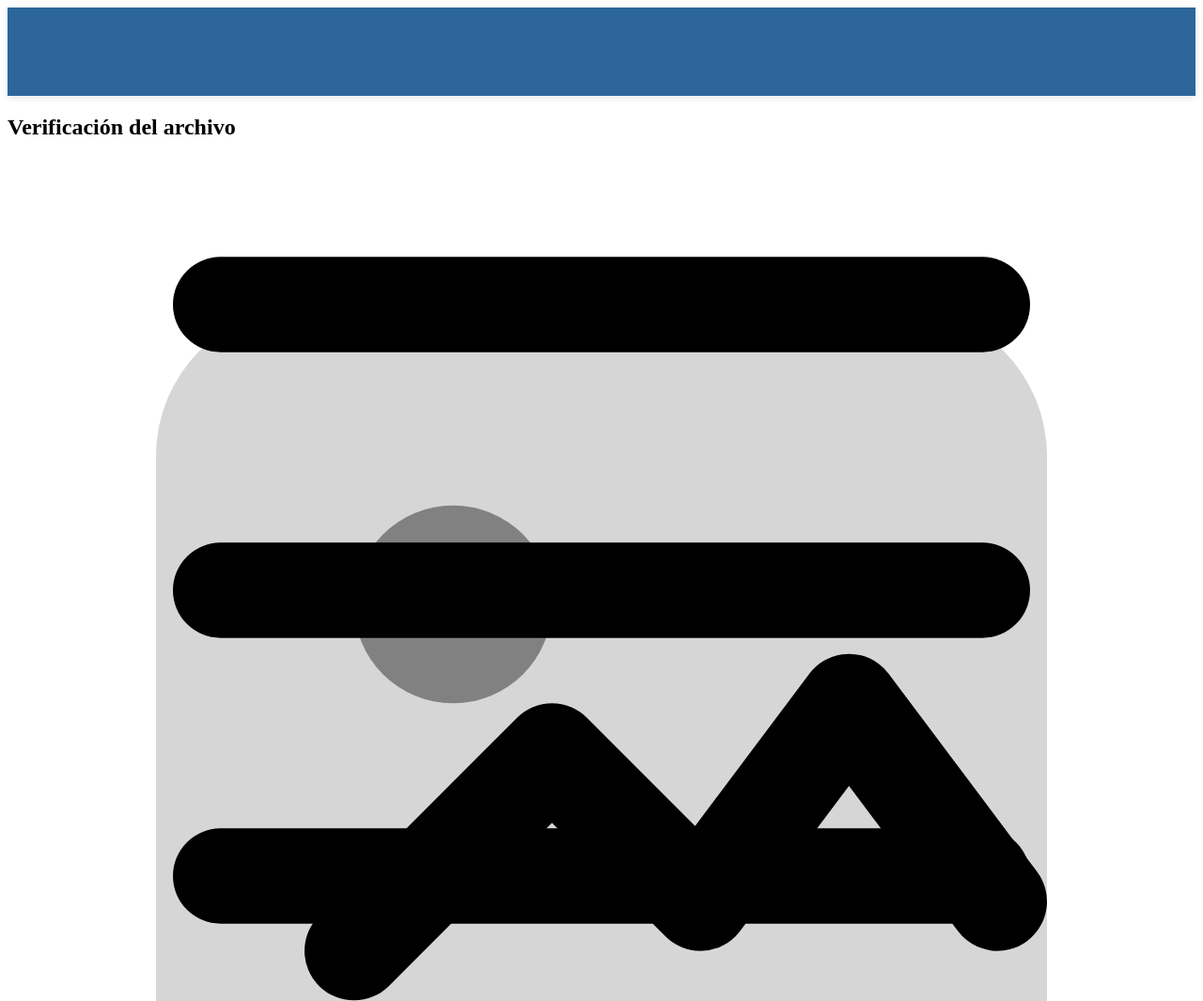
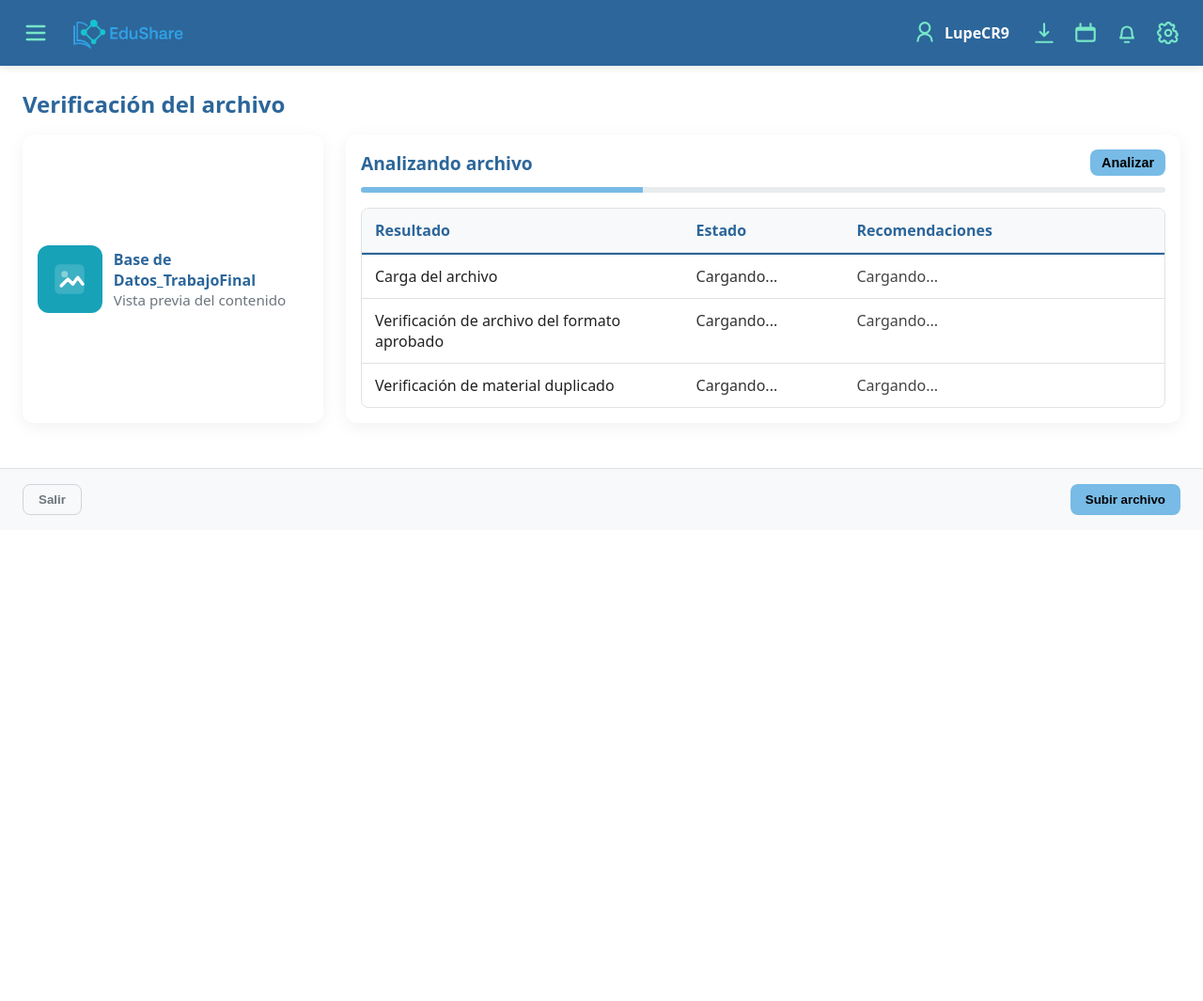
Before and after one commit to JfeG9/EduShare, a plain HTML site: page recursos/material.html in a window 1280 px wide. Shown: the top 1065 px of the page at 94% size. After the commit the page ends 800 px from the top, so only its background shows below. Drawn offline with Linux system fonts and the light colour scheme.

Commit message:
Arreglar css

```diff
--- a/css/material.css
+++ b/css/material.css
@@ -1,204 +1,285 @@
+/* ================================
+   EduShare — material.css (ajustado al HTML dado)
+   ================================ */
+
+:root {
+    --brand: #2c669a;
+    --accent: #77e6c8;
+    --accent-2: #77bbe6;
+    --muted: #6c757d;
+    --line: #dee2e6;
+    --bg-soft: #f8f9fa;
+    --shadow: 0 4px 18px rgba(0, 0, 0, 0.06);
+}
+
+/* Reset mínimo útil */
+* {
+    box-sizing: border-box;
+}
+html,
+body {
+    margin: 0;
+    padding: 0;
+    font-family: system-ui, -apple-system, Segoe UI, Roboto, Ubuntu,
+        "Helvetica Neue", Arial, "Noto Sans", sans-serif;
+    color: #222;
+    background: #fff;
+}
+img,
+svg {
+    display: block;
+}
+
+/* ================================
+   TOP BAR
+   ================================ */
 .topbar {
-    background: #2c669a;
+    background: var(--brand);
     padding: 12px 24px;
     height: 70px;
     box-shadow: 0 2px 8px rgba(0, 0, 0, 0.1);
+    display: flex;
+    align-items: center;
+    justify-content: space-between;
 }
-.logo-section {
+
+/* Logo (izquierda) */
+.logo {
     display: flex;
     align-items: center;
     gap: 12px;
 }
-.logo-section i {
+.logo .ico {
     width: 28px;
     height: 28px;
-    stroke: #77e6c8;
+    color: var(--accent);
 }
-.logo-section img {
+.logo img {
     height: 48px;
 }
-.logo-section span {
-    font-size: 1.5rem;
-    font-weight: 600;
-    color: #77e6c8;
-}
+
+/* Sección usuario (derecha) */
 .user-section {
     display: flex;
     align-items: center;
     gap: 24px;
 }
-.top-icons {
+.user-info {
+    display: flex;
+    align-items: center;
+    gap: 8px;
+    color: #fff;
+    font-weight: 600;
+}
+.user-info .ico {
+    width: 26px;
+    height: 26px;
+    color: var(--accent);
+}
+
+/* Iconos superiores */
+.icons {
     display: flex;
     gap: 18px;
 }
-.top-icons i {
+.icons .ico {
     width: 26px;
     height: 26px;
-    stroke: #77e6c8;
+    color: var(--accent);
     cursor: pointer;
+    transition: color 0.15s ease, transform 0.15s ease;
 }
-.top-icons i:hover {
-    stroke: white;
-}
-.user-profile {
-    display: flex;
-    align-items: center;
-    gap: 10px;
-    background: rgba(255, 255, 255, 0.2);
-    padding: 6px 14px;
-    border-radius: 30px;
-    font-weight: 500;
-}
-.user-avatar {
-    width: 36px;
-    height: 36px;
-    background: white;
-    border-radius: 50%;
-    color: #2c669a;
-    font-weight: bold;
-    display: flex;
-    align-items: center;
-    justify-content: center;
-    font-size: 0.9rem;
+.icons .ico:hover {
+    color: #fff;
+    transform: translateY(-1px);
 }
 
-.verify-container {
-    max-width: 1100px;
-    margin: 2rem auto;
-    background: white;
-    border-radius: 16px;
-    box-shadow: 0 10px 30px rgba(0, 0, 0, 0.08);
-    overflow: hidden;
+/* Asegurar que los SVG hereden color correctamente */
+.ico path,
+.ico rect,
+.ico circle {
+    stroke: currentColor;
 }
-.verify-title {
-    background: #f8f9fa;
-    padding: 1.8rem 2.5rem;
-    font-size: 1.9rem;
-    font-weight: 600;
-    color: #2c669a;
-    border-bottom: 1px solid #dee2e6;
+
+/* ================================
+   CONTENIDO PRINCIPAL
+   ================================ */
+.content {
+    padding: 24px;
 }
-.verify-content {
+.page .title {
+    color: var(--brand);
+    margin: 0 0 16px;
+}
+
+/* Grid lateral: tarjeta archivo + panel análisis */
+.grid {
     display: grid;
-    grid-template-columns: 380px 1fr;
-    gap: 2.5rem;
-    padding: 2.5rem;
+    grid-template-columns: 320px 1fr;
+    gap: 24px;
 }
-.preview-box {
+
+/* ================================
+   TARJETA DE ARCHIVO
+   ================================ */
+.card.file-card {
+    background: #fff;
+    border-radius: 12px;
+    box-shadow: var(--shadow);
+    padding: 16px;
+    display: flex;
+    gap: 12px;
+    align-items: center;
+}
+.file-card .thumb {
     background: #17a2b8;
-    height: 300px;
-    border-radius: 16px;
+    width: 72px;
+    height: 72px;
+    border-radius: 12px;
+    display: grid;
+    place-items: center;
+}
+.file-card .thumb-ico {
+    width: 42px;
+    height: 42px;
+    color: #fff;
+}
+.file-card .meta .name {
+    font-weight: 700;
+    color: var(--brand);
+}
+.file-card .meta .sub {
+    color: var(--muted);
+    font-size: 0.95rem;
+}
+
+/* ================================
+   PANEL DE ANÁLISIS
+   ================================ */
+.analyze {
+    background: #fff;
+    border-radius: 12px;
+    box-shadow: var(--shadow);
+    padding: 16px;
+}
+.row-head {
     display: flex;
-    justify-content: center;
+    justify-content: space-between;
     align-items: center;
-    margin-bottom: 1.2rem;
+    margin-bottom: 12px;
 }
-.preview-icon {
-    width: 180px;
-    height: 180px;
-    stroke: white;
-    stroke-width: 1.8;
+.row-head h2 {
+    color: var(--brand);
+    font-size: 1.2rem;
+    margin: 0;
 }
-.file-name {
-    font-size: 1.15rem;
-    font-weight: 700;
-    color: #2c669a;
-    margin-bottom: 6px;
-}
-.file-hint {
-    font-size: 0.95rem;
-    color: #6c757d;
-    margin-bottom: 1.5rem;
-}
-.analysis-header h2 {
-    font-size: 1.3rem;
-    color: #2c669a;
-    font-weight: 600;
-}
-.btn-analyze {
-    background: #77bbe6;
+
+/* Botones */
+.btn {
+    background: var(--accent-2);
     color: #000;
-    padding: 0.6rem 1.4rem;
+    padding: 8px 16px;
     border-radius: 8px;
     font-weight: 600;
     border: none;
+    cursor: pointer;
+    transition: filter 0.15s ease, transform 0.05s ease;
 }
-.progress-container {
+.btn:hover {
+    filter: brightness(1.05);
+}
+.btn:active {
+    transform: translateY(1px);
+}
+.btn.small {
+    padding: 6px 12px;
+    font-size: 0.9rem;
+}
+.btn.ghost {
+    background: transparent;
+    color: #6c757d;
+    border: 1px solid #ced4da;
+}
+.btn.primary {
+    background: var(--accent-2);
+}
+
+/* Barra de progreso */
+.progress {
     height: 6px;
     background: #e9ecef;
     border-radius: 3px;
     overflow: hidden;
-    margin: 1rem 0;
+    margin: 12px 0 16px;
 }
-.progress-fill {
+.progress .bar {
     height: 100%;
-    background: #77bbe6;
-    width: 35%;
-    border-radius: 3px;
+    background: var(--accent-2);
+    width: 35%; /* puedes animarla desde JS si quieres */
 }
-.results-table {
-    border: 1px solid #dee2e6;
+
+/* ================================
+   TABLA DE RESULTADOS
+   ================================ */
+.table {
+    border: 1px solid var(--line);
     border-radius: 8px;
     overflow: hidden;
 }
-.results-table th {
-    background: #f8f9fa;
-    color: #2c669a;
+.table .thead,
+.table .r {
+    display: grid;
+    grid-template-columns: 1.2fr 0.6fr 1.2fr; /* Resultado | Estado | Recomendaciones */
+}
+.table .thead {
+    background: var(--bg-soft);
+    color: var(--brand);
     font-weight: 600;
-    border-bottom: 2px solid #2c669a;
+    border-bottom: 2px solid var(--brand);
 }
-.results-table td {
-    color: #555;
-    border-bottom: 1px solid #dee2e6;
+.table .thead > div,
+.table .r .c {
+    padding: 12px 14px;
+    border-bottom: 1px solid var(--line);
 }
-.loading {
+.table .tbody .r:last-child .c {
+    border-bottom: none;
+}
+
+/* estados */
+.table .st {
+    color: #333;
+}
+.table .rec {
+    color: #444;
+}
+.loading,
+.table .st:has(.loading),
+.table .rec:has(.loading) {
     color: #adb5bd;
     font-style: italic;
 }
-.action-footer {
+
+/* ================================
+   FOOTER
+   ================================ */
+.footer {
     display: flex;
     justify-content: space-between;
-    padding: 1.8rem 2.5rem;
-    background: #f8f9fa;
-    border-top: 1px solid #dee2e6;
-}
-.btn-cancel {
-    background: transparent;
-    color: #6c757d;
-    border: 1px solid #ced4da;
-    padding: 0.75rem 2rem;
-    border-radius: 10px;
-    font-weight: 600;
-}
-.btn-submit {
-    background: #77bbe6;
-    color: #000;
-    padding: 0.75rem 2rem;
-    border: none;
-    border-radius: 10px;
-    font-weight: 600;
+    padding: 16px 24px;
+    background: var(--bg-soft);
+    border-top: 1px solid var(--line);
+    margin-top: 24px;
+    position: sticky;
+    bottom: 0;
+    z-index: 5;
 }
 
-/* RESPONSIVE */
+/* ================================
+   RESPONSIVE
+   ================================ */
 @media (max-width: 992px) {
-    .verify-content {
+    .grid {
         grid-template-columns: 1fr;
-        gap: 2rem;
-        padding: 2rem;
-    }
-    .preview-box {
-        height: 240px;
-    }
-    .preview-icon {
-        width: 140px;
-        height: 140px;
-    }
-    .action-footer {
-        flex-direction: column;
-        gap: 1rem;
-    }
-    .btn-cancel,
-    .btn-submit {
-        width: 100%;
     }
 }
```
